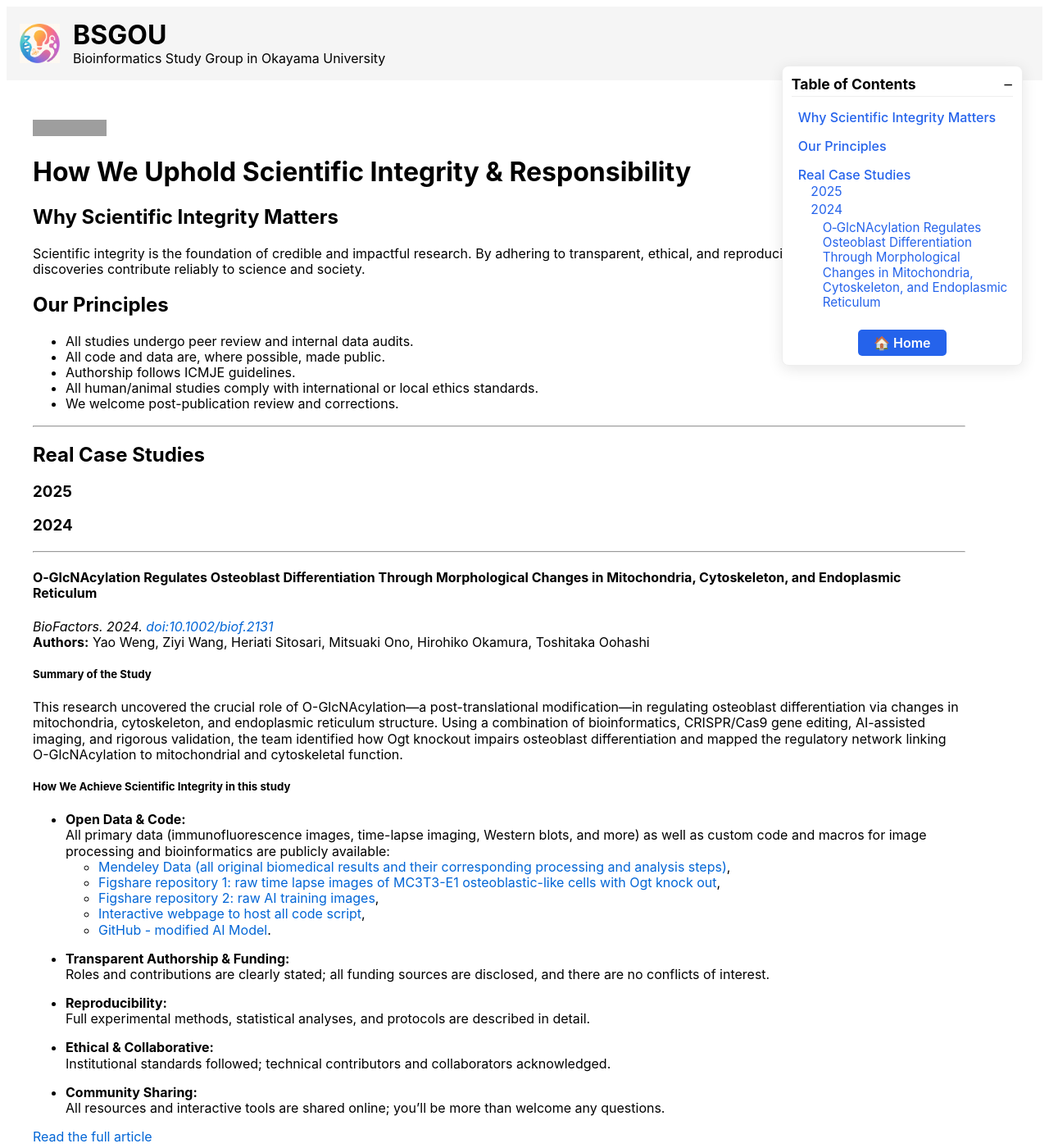
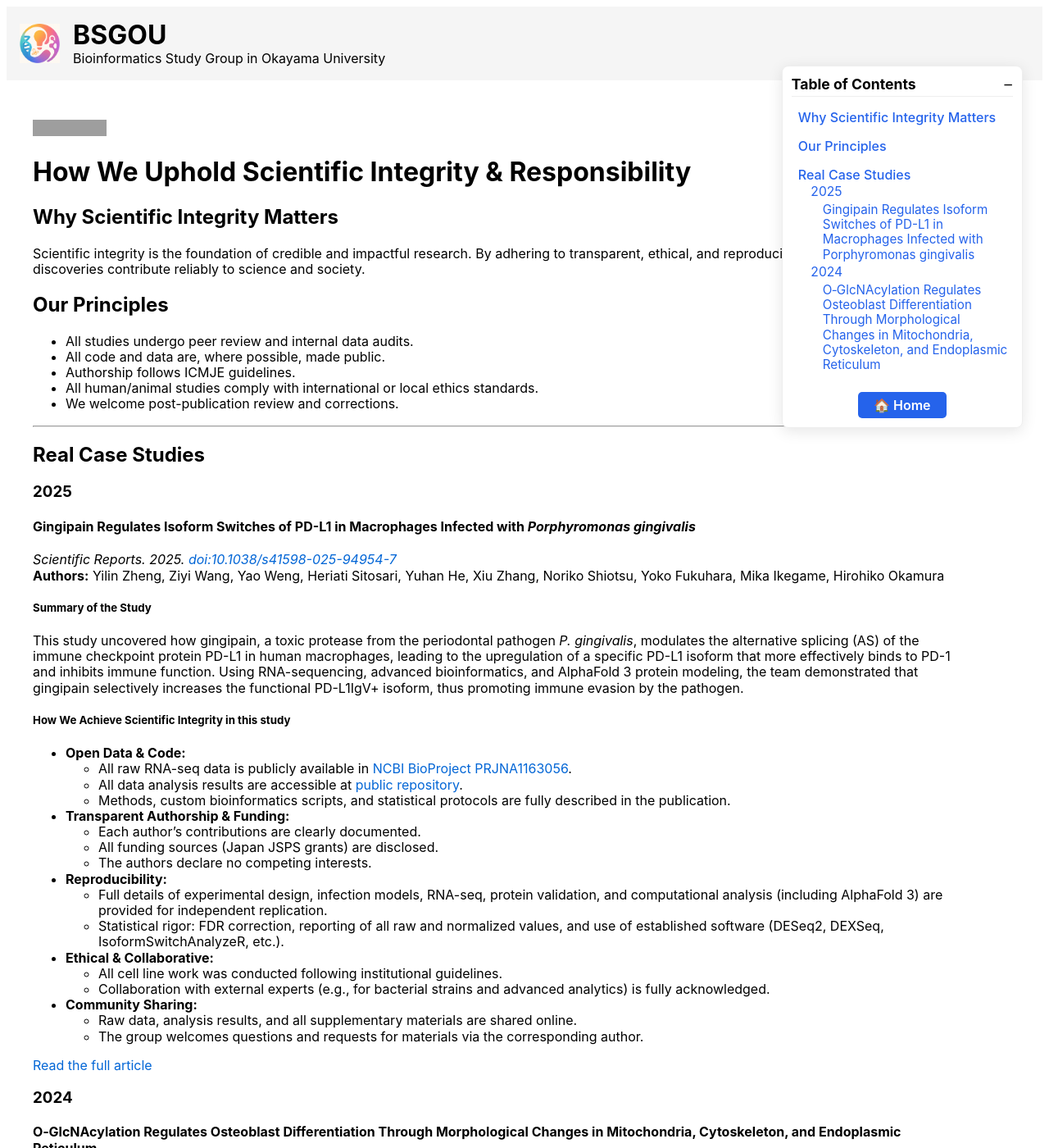
Before and after one commit to LabOnoM/LabOnoM.github.io, a Jekyll site: the page built from sources/Scientific_Integrity_and_Responsibility.md, in a window 1280 px wide and 1400 px high. Shown: the whole window at 82% size. Built offline with Jekyll 4.4.1, drawn with Linux system fonts in a browser that asks for light colours; grey boxes are pictures that could not be loaded.

Commit message:
Update Scientific_Integrity_and_Responsibility.md

```diff
--- a/sources/Scientific_Integrity_and_Responsibility.md
+++ b/sources/Scientific_Integrity_and_Responsibility.md
@@ -25,10 +25,41 @@ Scientific integrity is the foundation of credible and impactful research. By ad
 
 ### 2025
 
+#### Gingipain Regulates Isoform Switches of PD-L1 in Macrophages Infected with *Porphyromonas gingivalis*
+*Scientific Reports. 2025. [doi:10.1038/s41598-025-94954-7](https://doi.org/10.1038/s41598-025-94954-7)*
+**Authors:** Yilin Zheng, Ziyi Wang, Yao Weng, Heriati Sitosari, Yuhan He, Xiu Zhang, Noriko Shiotsu, Yoko Fukuhara, Mika Ikegame, Hirohiko Okamura
 
+##### Summary of the Study
+
+This study uncovered how gingipain, a toxic protease from the periodontal pathogen *P. gingivalis*, modulates the alternative splicing (AS) of the immune checkpoint protein PD-L1 in human macrophages, leading to the upregulation of a specific PD-L1 isoform that more effectively binds to PD-1 and inhibits immune function. Using RNA-sequencing, advanced bioinformatics, and AlphaFold 3 protein modeling, the team demonstrated that gingipain selectively increases the functional PD-L1IgV+ isoform, thus promoting immune evasion by the pathogen.
+
+##### **How We Achieve Scientific Integrity in this study**
+
+- **Open Data & Code:**
+  - All raw RNA-seq data is publicly available in [NCBI BioProject PRJNA1163056](https://dataview.ncbi.nlm.nih.gov/object/PRJNA1163056?reviewer=clcri79f3dn6h4oicc0glhlsi).
+  - All data analysis results are accessible at [public repository](https://d3dcaz4rv8jgb4.cloudfront.net/).
+  - Methods, custom bioinformatics scripts, and statistical protocols are fully described in the publication.
+
+- **Transparent Authorship & Funding:**
+  - Each author’s contributions are clearly documented.
+  - All funding sources (Japan JSPS grants) are disclosed.
+  - The authors declare no competing interests.
+
+- **Reproducibility:**
+  - Full details of experimental design, infection models, RNA-seq, protein validation, and computational analysis (including AlphaFold 3) are provided for independent replication.
+  - Statistical rigor: FDR correction, reporting of all raw and normalized values, and use of established software (DESeq2, DEXSeq, IsoformSwitchAnalyzeR, etc.).
+
+- **Ethical & Collaborative:**
+  - All cell line work was conducted following institutional guidelines.
+  - Collaboration with external experts (e.g., for bacterial strains and advanced analytics) is fully acknowledged.
+
+- **Community Sharing:**
+  - Raw data, analysis results, and all supplementary materials are shared online.
+  - The group welcomes questions and requests for materials via the corresponding author.
+
+[Read the full article](https://doi.org/10.1038/s41598-025-94954-7)
 
 ### 2024
----
 
 #### O‐GlcNAcylation Regulates Osteoblast Differentiation Through Morphological Changes in Mitochondria, Cytoskeleton, and Endoplasmic Reticulum
 *BioFactors. 2024. [doi:10.1002/biof.2131](https://doi.org/10.1002/biof.2131)*
```
